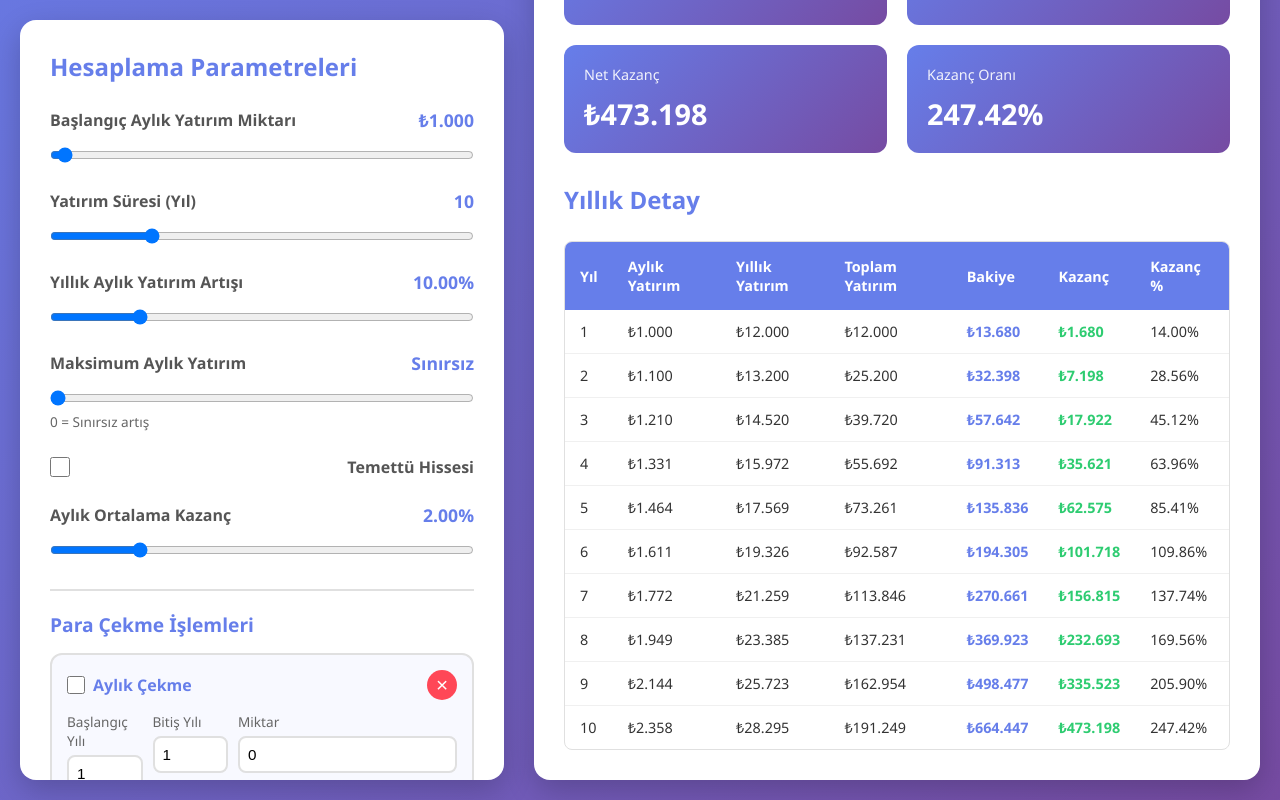
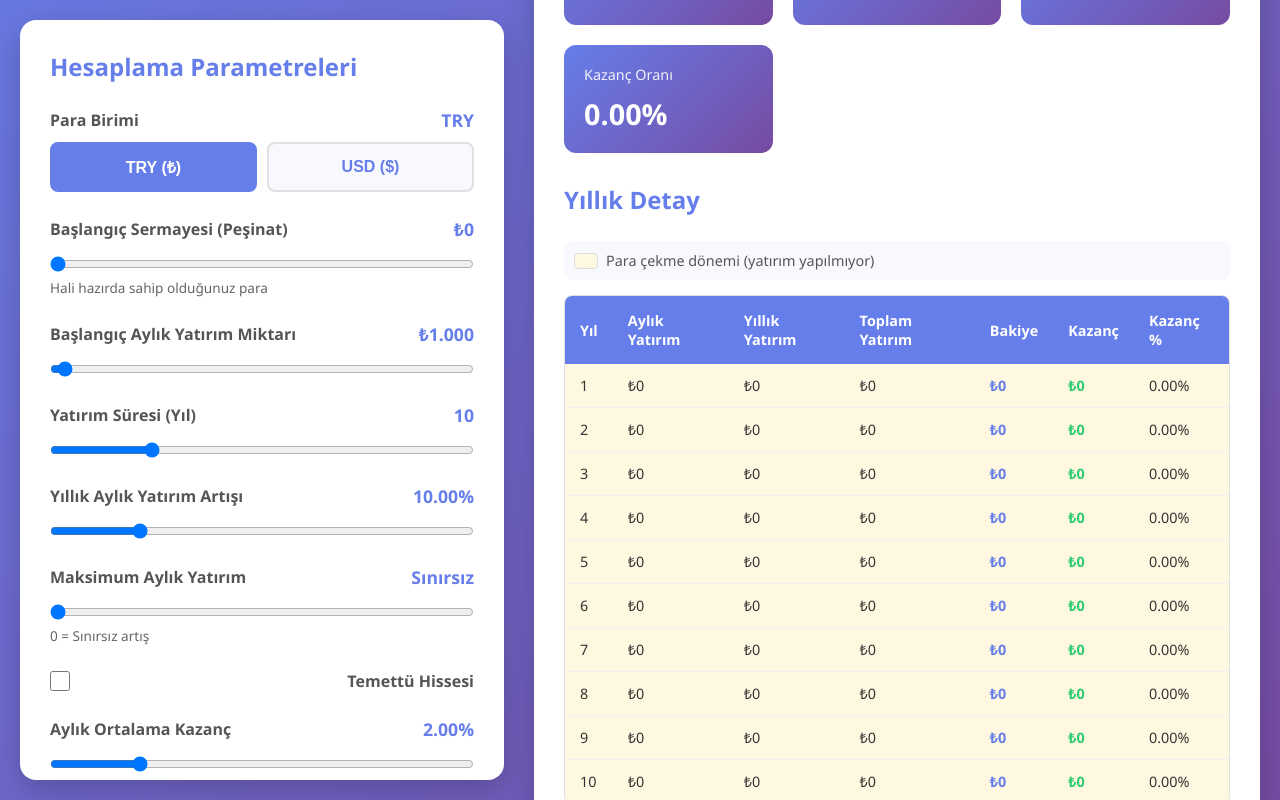
Before and after one commit to salihgenchw/sekizinciharika, a React (Vite) app: page / in a window 1280 px wide. Both pictures are taken after a click on the button "+ Para Çekme Ekle". Shown: the part 325-1125 px from the top of the page. Built offline with nearby package versions, Linux system fonts and the light colour scheme.

Commit message:
Add currency selection and initial capital input; enhance withdrawal info display

```diff
--- a/src/App.css
+++ b/src/App.css
@@ -161,6 +161,37 @@ body {
   -webkit-tap-highlight-color: transparent;
 }
 
+.currency-selector {
+  display: flex;
+  gap: 10px;
+  margin-top: 10px;
+}
+
+.currency-btn {
+  flex: 1;
+  padding: 12px 20px;
+  background: #f8f9ff;
+  border: 2px solid #e0e0e0;
+  border-radius: 8px;
+  font-size: 1rem;
+  font-weight: 600;
+  color: #667eea;
+  cursor: pointer;
+  transition: all 0.3s;
+  -webkit-tap-highlight-color: transparent;
+}
+
+.currency-btn:hover {
+  background: #e8e9ff;
+  border-color: #667eea;
+}
+
+.currency-btn.active {
+  background: #667eea;
+  color: white;
+  border-color: #667eea;
+}
+
 .checkbox-inline input[type="checkbox"] {
   width: 18px;
   height: 18px;
@@ -179,6 +210,24 @@ body {
   color: #667eea;
   margin-bottom: 15px;
   font-size: 1.2rem;
+}
+
+.info-note {
+  background: #e3f2fd;
+  border-left: 4px solid #2196f3;
+  padding: 12px 15px;
+  margin-bottom: 15px;
+  border-radius: 4px;
+  display: flex;
+  align-items: center;
+  gap: 10px;
+  font-size: 0.9rem;
+  color: #1565c0;
+}
+
+.info-icon {
+  font-size: 1.2rem;
+  flex-shrink: 0;
 }
 
 .withdrawal-card {
@@ -356,7 +405,7 @@ body {
 
 .summary-grid {
   display: grid;
-  grid-template-columns: repeat(2, 1fr);
+  grid-template-columns: repeat(auto-fit, minmax(200px, 1fr));
   gap: 20px;
 }
 
@@ -370,6 +419,10 @@ body {
   gap: 10px;
 }
 
+.summary-item.dividend {
+  background: linear-gradient(135deg, #9c27b0 0%, #e91e63 100%);
+}
+
 .summary-item .label {
   font-size: 0.9rem;
   opacity: 0.9;
@@ -378,6 +431,41 @@ body {
 .summary-item .amount {
   font-size: 1.8rem;
   font-weight: 700;
+}
+
+.summary-item .amount.initial {
+  background: linear-gradient(90deg, #ffd700 0%, #ffed4e 100%);
+  -webkit-background-clip: text;
+  -webkit-text-fill-color: transparent;
+  background-clip: text;
+}
+
+.table-legend {
+  display: flex;
+  gap: 20px;
+  margin-bottom: 15px;
+  padding: 10px;
+  background: #f8f9ff;
+  border-radius: 8px;
+}
+
+.legend-item {
+  display: flex;
+  align-items: center;
+  gap: 8px;
+  font-size: 0.9rem;
+  color: #555;
+}
+
+.legend-color {
+  width: 24px;
+  height: 16px;
+  border-radius: 4px;
+  border: 1px solid #ddd;
+}
+
+.legend-color.withdrawal {
+  background: #fff8e1;
 }
 
 .table-container {
@@ -413,6 +501,14 @@ tbody tr:hover {
   background: #f8f9ff;
 }
 
+tbody tr.withdrawal-phase {
+  background: #fff8e1;
+}
+
+tbody tr.withdrawal-phase:hover {
+  background: #fff3cd;
+}
+
 tbody tr:last-child td {
   border-bottom: none;
 }
@@ -425,6 +521,12 @@ tbody tr:last-child td {
 .positive {
   color: #2ecc71;
   font-weight: 600;
+}
+
+.dividend-salary {
+  color: #9c27b0;
+  font-weight: 700;
+  background: #f3e5f5;
 }
 
 .negative {
--- a/src/App.jsx
+++ b/src/App.jsx
@@ -2,6 +2,8 @@ import { useState } from "react";
 import "./App.css";
 
 function App() {
+  const [currency, setCurrency] = useState("TRY"); // TRY veya USD
+  const [initialCapital, setInitialCapital] = useState(0); // Peşinat/Başlangıç sermayesi
   const [monthlyInvestment, setMonthlyInvestment] = useState(1000);
   const [monthlyReturn, setMonthlyReturn] = useState(2);
   const [yearlyIncrease, setYearlyIncrease] = useState(10);
@@ -36,26 +38,38 @@ function App() {
 
   const calculateCompoundInterest = () => {
     const results = [];
-    let totalInvested = 0;
-    let currentBalance = 0;
+    let totalInvested = initialCapital; // Başlangıç sermayesini toplam yatırıma ekle
+    let currentBalance = initialCapital; // Başlangıç bakiyesi
     let currentMonthlyInvestment = monthlyInvestment;
+
+    // Para çekmenin başladığı en erken yılı bul
+    const firstWithdrawalYear =
+      withdrawals.length > 0
+        ? Math.min(...withdrawals.map((w) => w.startYear))
+        : Infinity;
 
     for (let year = 1; year <= years; year++) {
       let yearInvestment = 0;
-      let yearWithdrawal = 0;
       const yearMonthlyInvestment = currentMonthlyInvestment; // Bu yıl için kullanılan aylık yatırım
+
+      // Para çekme başladıysa yatırım yapma
+      const shouldInvest = year < firstWithdrawalYear;
+
+      // Yıl başı bakiyesini temettü hesabı için sakla
+      const balanceAtYearStart = currentBalance;
 
       // Aylık yatırımlar ve kazançlar
       for (let month = 1; month <= 12; month++) {
+        if (shouldInvest) {
           currentBalance += currentMonthlyInvestment;
           yearInvestment += currentMonthlyInvestment;
           totalInvested += currentMonthlyInvestment;
+        }
 
         // Aylık para çekme işlemleri
         withdrawals.forEach((w) => {
           if (w.isMonthly && year >= w.startYear && year <= w.endYear) {
             currentBalance -= w.amount;
-            yearWithdrawal += w.amount;
           }
         });
 
@@ -69,10 +83,14 @@ function App() {
       }
 
       // Temettü hesaplaması (yıllık) - sadece temettü hissesi için
+      // Gerçek hayatta temettü yıl başındaki bakiyeye göre hesaplanır
+      let yearlyDividendAmount = 0;
+      let monthlyDividendSalary = 0;
       if (isDividendStock) {
-        const dividendAmount = currentBalance * (yearlyDividend / 100);
+        yearlyDividendAmount = balanceAtYearStart * (yearlyDividend / 100);
+        monthlyDividendSalary = yearlyDividendAmount / 12;
         if (reinvestDividend) {
-          currentBalance += dividendAmount;
+          currentBalance += yearlyDividendAmount;
           // Temettü geri yatırımı totalInvested'a eklenmez
         }
       }
@@ -81,12 +99,11 @@ function App() {
       withdrawals.forEach((w) => {
         if (!w.isMonthly && year >= w.startYear && year <= w.endYear) {
           currentBalance -= w.amount;
-          yearWithdrawal += w.amount;
         }
       });
 
       // Yıllık artış uygulama
-      if (year < years) {
+      if (year < years && shouldInvest) {
         currentMonthlyInvestment *= 1 + yearlyIncrease / 100;
         // Maksimum aylık yatırım kontrolü
         if (
@@ -108,7 +125,8 @@ function App() {
         balance: currentBalance,
         profit: profit,
         profitPercentage: profitPercentage,
-        monthlyInvestment: yearMonthlyInvestment, // Bu yılda kullanılan aylık tutar
+        monthlyInvestment: shouldInvest ? yearMonthlyInvestment : 0, // Para çekme başladıysa 0
+        monthlyDividendSalary: monthlyDividendSalary, // Aylık temettü maaşı
       });
     }
 
@@ -118,10 +136,16 @@ function App() {
   const results = calculateCompoundInterest();
   const finalResult = results[results.length - 1];
 
+  // Para çekmenin başladığı en erken yılı bul (tablo vurgulaması için)
+  const firstWithdrawalYear =
+    withdrawals.length > 0
+      ? Math.min(...withdrawals.map((w) => w.startYear))
+      : Infinity;
+
   const formatCurrency = (amount) => {
-    return new Intl.NumberFormat("tr-TR", {
+    return new Intl.NumberFormat(currency === "TRY" ? "tr-TR" : "en-US", {
       style: "currency",
-      currency: "TRY",
+      currency: currency,
       minimumFractionDigits: 0,
       maximumFractionDigits: 0,
     }).format(amount);
@@ -144,6 +168,52 @@ function App() {
       <div className="container">
         <div className="calculator">
           <h2>Hesaplama Parametreleri</h2>
+
+          <div className="form-group">
+            <label>
+              Para Birimi
+              <span className="value">{currency}</span>
+            </label>
+            <div className="currency-selector">
+              <button
+                className={`currency-btn ${currency === "TRY" ? "active" : ""}`}
+                onClick={() => setCurrency("TRY")}
+              >
+                TRY (₺)
+              </button>
+              <button
+                className={`currency-btn ${currency === "USD" ? "active" : ""}`}
+                onClick={() => setCurrency("USD")}
+              >
+                USD ($)
+              </button>
+            </div>
+          </div>
+
+          <div className="form-group">
+            <label>
+              Başlangıç Sermayesi (Peşinat)
+              <span className="value">{formatCurrency(initialCapital)}</span>
+            </label>
+            <input
+              type="range"
+              min="0"
+              max="500000"
+              step="1000"
+              value={initialCapital}
+              onChange={(e) => setInitialCapital(parseFloat(e.target.value))}
+            />
+            <small
+              style={{
+                color: "#666",
+                fontSize: "0.85rem",
+                marginTop: "5px",
+                display: "block",
+              }}
+            >
+              Hali hazırda sahip olduğunuz para
+            </small>
+          </div>
 
           <div className="form-group">
             <label>
@@ -299,6 +369,13 @@ function App() {
 
           <div className="withdrawals-section">
             <h3>Para Çekme İşlemleri</h3>
+            <div className="info-note">
+              <span className="info-icon">ℹ️</span>
+              <span>
+                Para çekmeye başladığınız yıldan itibaren aylık yatırımlar
+                duracaktır.
+              </span>
+            </div>
             {withdrawals.map((withdrawal, index) => (
               <div key={index} className="withdrawal-card">
                 <div className="withdrawal-header">
@@ -383,6 +460,14 @@ function App() {
           <div className="summary">
             <h2>Özet</h2>
             <div className="summary-grid">
+              {initialCapital > 0 && (
+                <div className="summary-item">
+                  <span className="label">Başlangıç Sermayesi</span>
+                  <span className="amount initial">
+                    {formatCurrency(initialCapital)}
+                  </span>
+                </div>
+              )}
               <div className="summary-item">
                 <span className="label">Toplam Yatırım</span>
                 <span className="amount invested">
@@ -395,6 +480,14 @@ function App() {
                   {formatCurrency(finalResult?.balance || 0)}
                 </span>
               </div>
+              {isDividendStock && (
+                <div className="summary-item dividend">
+                  <span className="label">Aylık Temettü Maaşı</span>
+                  <span className="amount dividend-amount">
+                    {formatCurrency(finalResult?.monthlyDividendSalary || 0)}
+                  </span>
+                </div>
+              )}
               <div className="summary-item">
                 <span className="label">Net Kazanç</span>
                 <span className="amount profit">
@@ -412,6 +505,14 @@ function App() {
 
           <div className="yearly-breakdown">
             <h2>Yıllık Detay</h2>
+            {withdrawals.length > 0 && (
+              <div className="table-legend">
+                <span className="legend-item">
+                  <span className="legend-color withdrawal"></span>
+                  <span>Para çekme dönemi (yatırım yapılmıyor)</span>
+                </span>
+              </div>
+            )}
             <div className="table-container">
               <table>
                 <thead>
@@ -421,13 +522,20 @@ function App() {
                     <th>Yıllık Yatırım</th>
                     <th>Toplam Yatırım</th>
                     <th>Bakiye</th>
+                    {isDividendStock && <th>Temettü Maaşı</th>}
                     <th>Kazanç</th>
                     <th>Kazanç %</th>
                   </tr>
                 </thead>
                 <tbody>
-                  {results.map((result) => (
-                    <tr key={result.year}>
+                  {results.map((result) => {
+                    const isWithdrawalPhase =
+                      result.year >= firstWithdrawalYear;
+                    return (
+                      <tr
+                        key={result.year}
+                        className={isWithdrawalPhase ? "withdrawal-phase" : ""}
+                      >
                         <td>{result.year}</td>
                         <td>{formatCurrency(result.monthlyInvestment)}</td>
                         <td>{formatCurrency(result.invested)}</td>
@@ -435,14 +543,22 @@ function App() {
                         <td className="highlight">
                           {formatCurrency(result.balance)}
                         </td>
+                        {isDividendStock && (
+                          <td className="dividend-salary">
+                            {formatCurrency(result.monthlyDividendSalary)}
+                          </td>
+                        )}
                         <td
-                        className={result.profit >= 0 ? "positive" : "negative"}
+                          className={
+                            result.profit >= 0 ? "positive" : "negative"
+                          }
                         >
                           {formatCurrency(result.profit)}
                         </td>
                         <td>{formatPercent(result.profitPercentage)}</td>
                       </tr>
-                  ))}
+                    );
+                  })}
                 </tbody>
               </table>
             </div>
```
Lines whose indentation alone changed are shown as unchanged.
